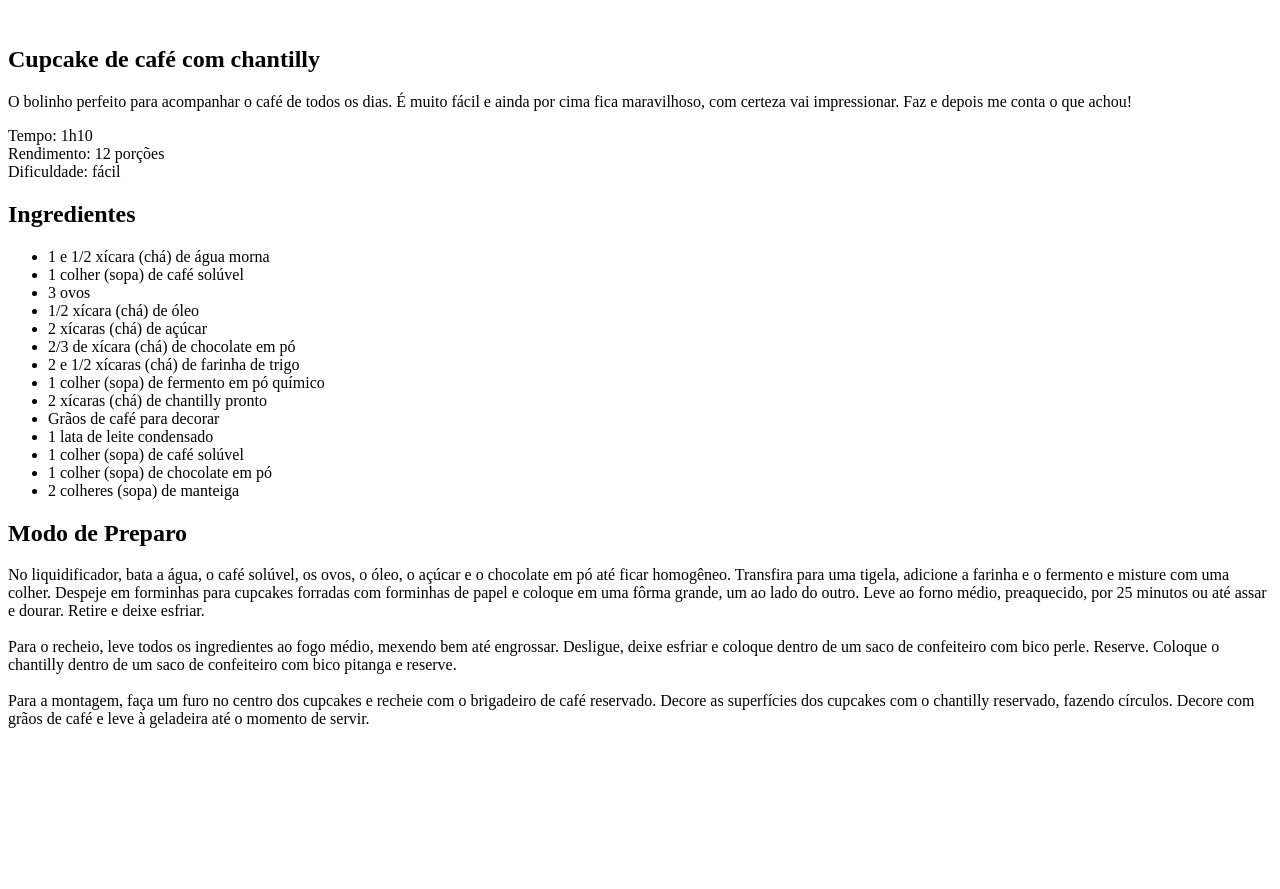
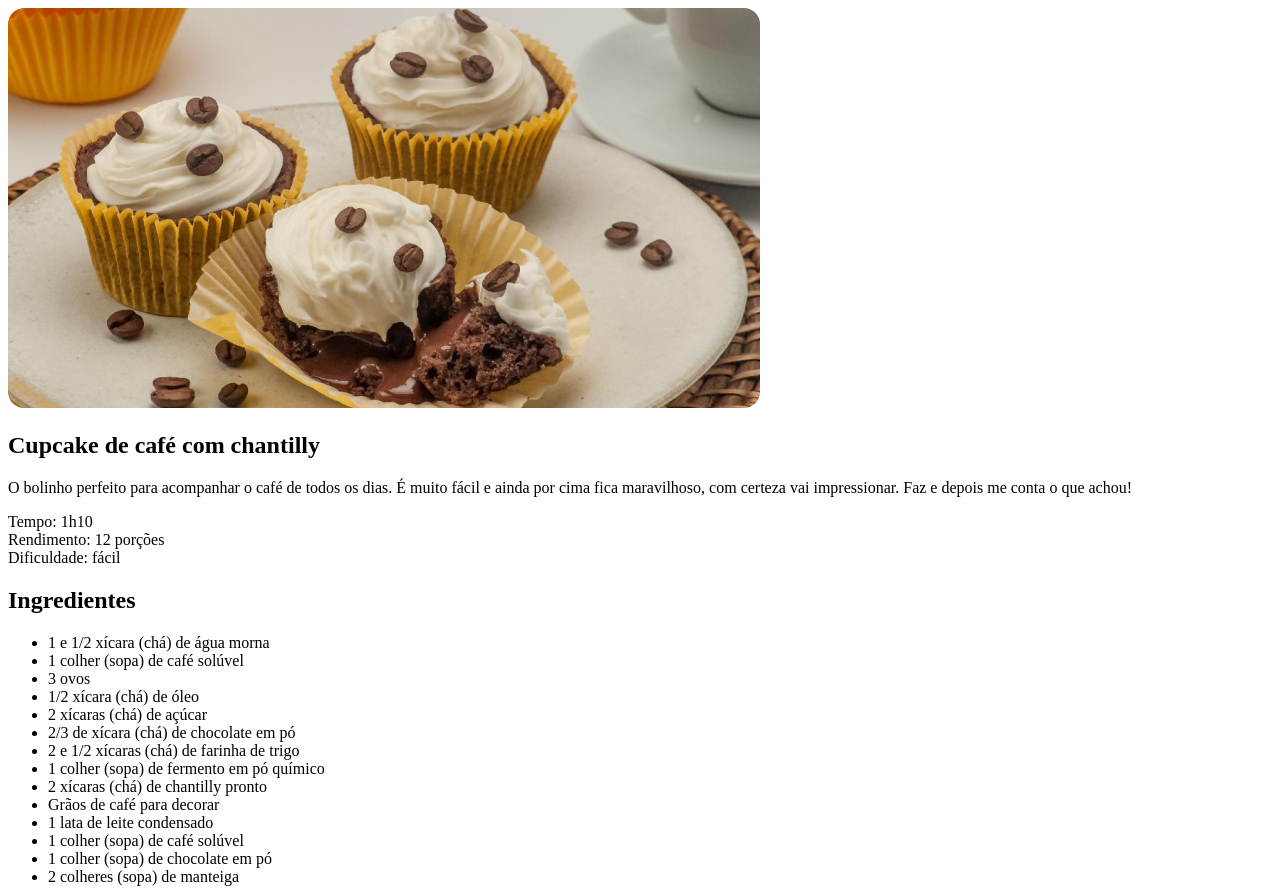
Before and after one commit to leolopes-js/projeto-receitas-fullstack, a plain HTML site: page index.html in a window 1280 px wide. Shown: the top 889 px of the page. Before the commit the page ends 800 px from the top, so only its background shows below. Drawn offline with Linux system fonts and the light colour scheme.

Commit message:
Adicionando imagens e style.css

```diff
--- a/index.html
+++ b/index.html
@@ -4,10 +4,11 @@
   <meta charset="UTF-8">
   <meta name="viewport" content="width=device-width, initial-scale=1.0">
   <title>Página de Receita</title>
+  <link rel="stylesheet" href="style.css">
 </head>
 <body>
   <div id="page">
-    <img src="" alt="">
+    <img src="assets/main-image.jpg" alt="Imagem de um Cupcake com grãos de café e cobertura de chantilly">
   </div>
   <main>
     <section id="about">
--- /dev/null
+++ b/style.css
@@ -0,0 +1,3 @@
+img {
+  border-radius: 16px;
+}
```
Also changed, not shown: assets/main-image.jpg (added), 1 other file.
